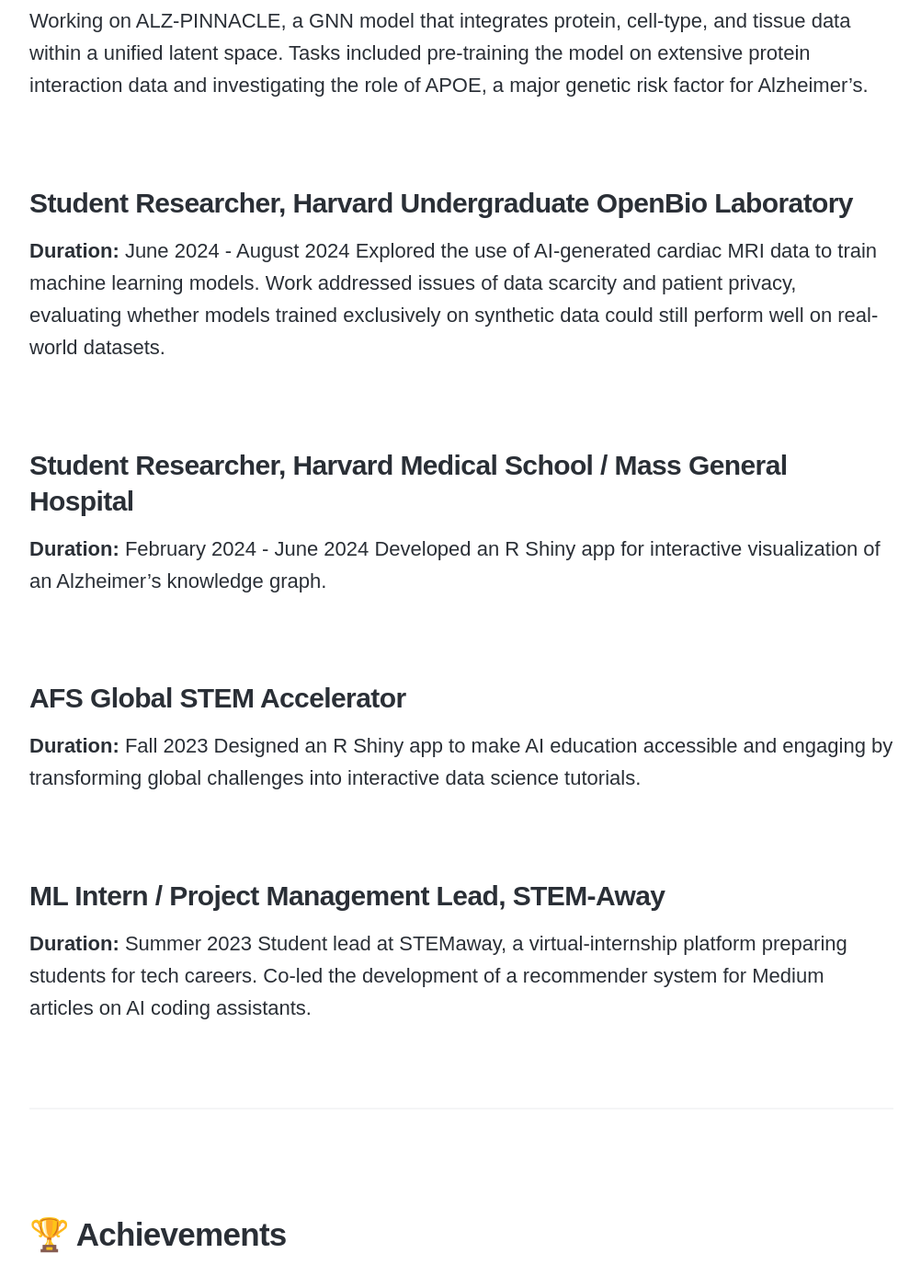
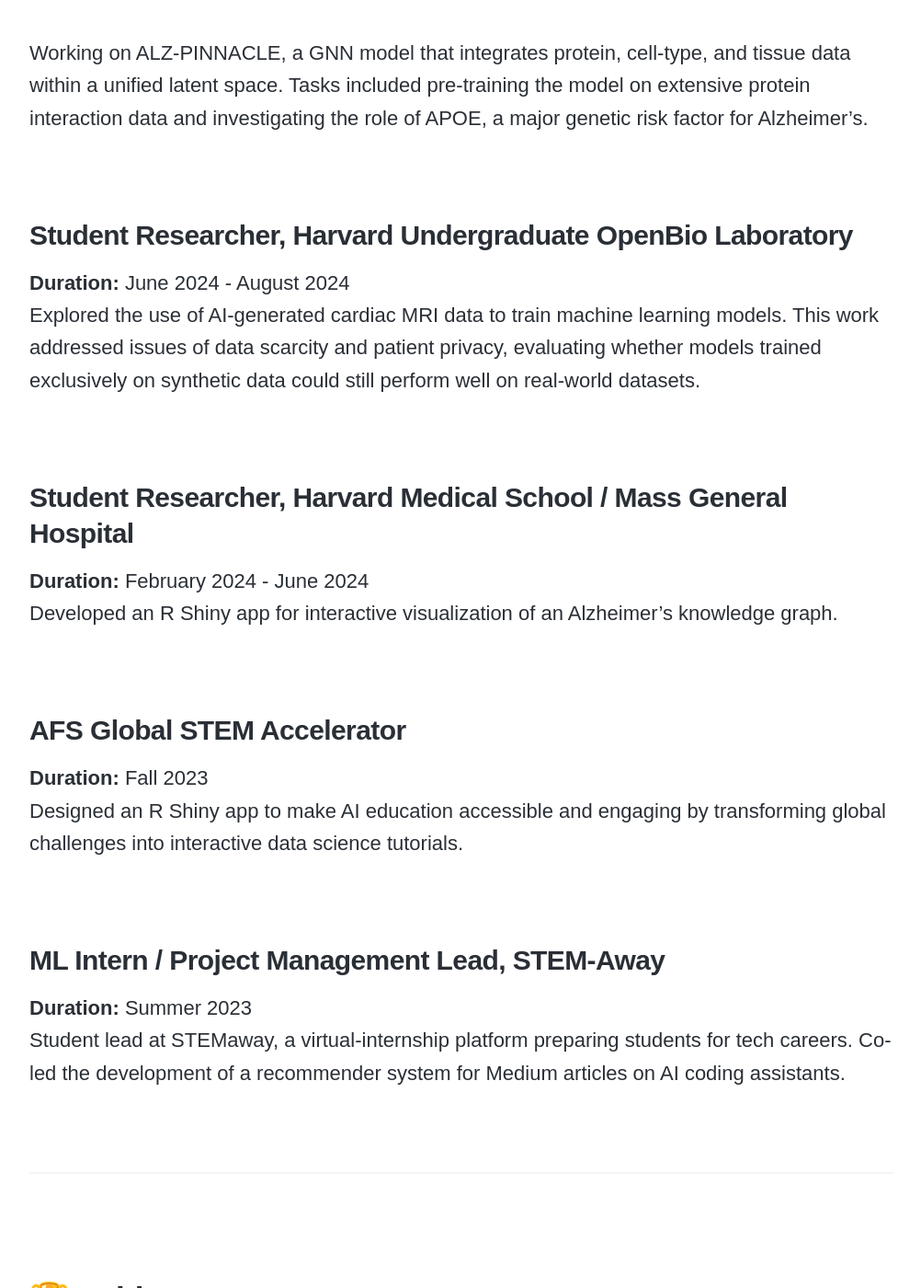
Before and after one commit to anya-chauhan/anya-chauhan.github.io, a Jekyll site: the page built from _pages/Resume.md, in a window 1280 px wide and 1400 px high, scrolled down 2791 px. Shown: the whole window at 92% size, without its empty margins (138-1140 px from the left). Built offline with Jekyll 4.4.1, drawn with Linux system fonts in a browser that asks for light colours; nearby versions of some CDN libraries; some web fonts are replaced.

Commit message:
Update Resume.md

```diff
--- a/_pages/Resume.md
+++ b/_pages/Resume.md
@@ -59,31 +59,31 @@
 
 ### Intern, Harvard Medical School / Mass General Hospital
 **Duration:** June 2024 - Present (Summer Stipend for 3 Months)
-Working on ALZ-PINNACLE, a GNN model that integrates protein, cell-type, and tissue data within a unified latent space. Tasks included pre-training the model on extensive protein interaction data and investigating the role of APOE, a major genetic risk factor for Alzheimer’s.
+<br>Working on ALZ-PINNACLE, a GNN model that integrates protein, cell-type, and tissue data within a unified latent space. Tasks included pre-training the model on extensive protein interaction data and investigating the role of APOE, a major genetic risk factor for Alzheimer’s.
 
 <br>
 
 ### Student Researcher, Harvard Undergraduate OpenBio Laboratory
 **Duration:** June 2024 - August 2024
-Explored the use of AI-generated cardiac MRI data to train machine learning models. Work addressed issues of data scarcity and patient privacy, evaluating whether models trained exclusively on synthetic data could still perform well on real-world datasets.
+<br>Explored the use of AI-generated cardiac MRI data to train machine learning models. This work addressed issues of data scarcity and patient privacy, evaluating whether models trained exclusively on synthetic data could still perform well on real-world datasets.
 
 <br>
 
 ### Student Researcher, Harvard Medical School / Mass General Hospital
 **Duration:** February 2024 - June 2024
-Developed an R Shiny app for interactive visualization of an Alzheimer’s knowledge graph.
+<br>Developed an R Shiny app for interactive visualization of an Alzheimer’s knowledge graph.
 
 <br>
 
 ### AFS Global STEM Accelerator
 **Duration:** Fall 2023
-Designed an R Shiny app to make AI education accessible and engaging by transforming global challenges into interactive data science tutorials.
+<br>Designed an R Shiny app to make AI education accessible and engaging by transforming global challenges into interactive data science tutorials.
 
 <br>
 
 ### ML Intern / Project Management Lead, STEM-Away
 **Duration:** Summer 2023
-Student lead at STEMaway, a virtual-internship platform preparing students for tech careers. Co-led the development of a recommender system for Medium articles on AI coding assistants.
+<br>Student lead at STEMaway, a virtual-internship platform preparing students for tech careers. Co-led the development of a recommender system for Medium articles on AI coding assistants.
 
 <br>
 
```
